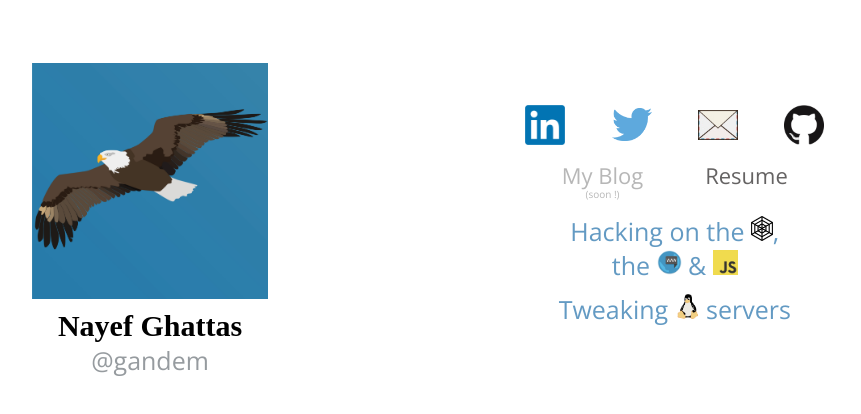
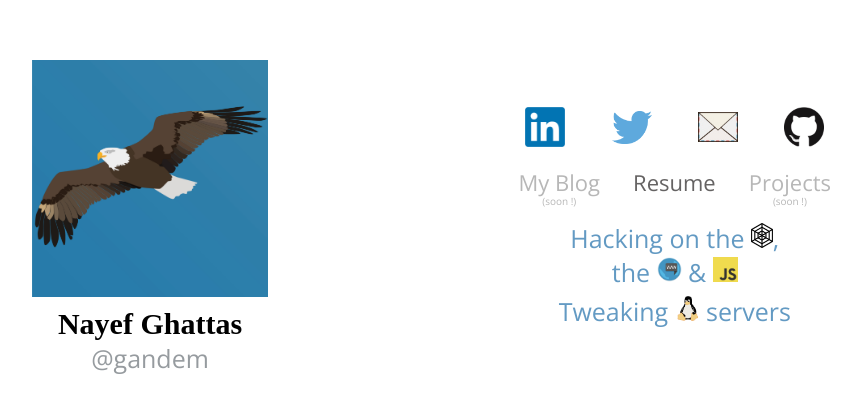
Before and after one commit to Gandem/personal-website, a website: page index.html in a window 1280 px wide. Shown: the part 180-594 px from the top of the page, without its empty margins (202-1063 px from the left). Drawn offline with nearby package versions, Linux system fonts and the light colour scheme; a web font is replaced by a local one.

Commit message:
feat: add projects

```diff
--- a/index.css
+++ b/index.css
@@ -46,6 +46,7 @@ h1, h2, h3, h4, p {
     font-weight: 400;
     font-size: 25px;
     color: #969B9F;
+    margin-bottom: 5px;
 }
 
 .student {
@@ -65,7 +66,7 @@ h1, h2, h3, h4, p {
     flex: 1 1 auto;
     font-family: "Open Sans", serif;
     text-align: center;
-    margin-bottom: 10px;
+    margin-bottom: 5px;
     color: #639AC3;
     font-size: 25px;
 }
@@ -79,6 +80,7 @@ h1, h2, h3, h4, p {
 }
 
 .links {
+    flex-wrap: wrap;
     flex: 1 0 auto;
     align-items: baseline;
     font-family: "Open Sans", serif;
@@ -86,10 +88,11 @@ h1, h2, h3, h4, p {
     display: flex;
     justify-content: space-around;
     width: 60%;
-    /* margin-bottom: 10px; */
+    margin-bottom: 10px;
 }
 
 .links a {
+    margin: 5px 5px;
     color: #656363;
     text-decoration: none;
     display: block;
@@ -141,20 +144,11 @@ h1, h2, h3, h4, p {
     font-size: 10px;
 }
 
-.blog {
+.gris {
     color: #b7b7b7 !important;
     text-align: center;
     line-height: 9px;
     pointer-events: none;
-}
-
-.links-wrapper {
-    justify-content: center;
-    flex: 1 0 auto;
-    display: flex;
-    width: 60%;
-    margin-bottom: 15px;
-    align-items: center;
 }
 
 .personal-info {
@@ -174,7 +168,7 @@ h1, h2, h3, h4, p {
     width: 100%;
 }
 
-@media screen and (min-width: 768px) {
+@media screen and (min-width: 578px) {
     .container {
         flex-direction: row;
     }
@@ -245,9 +239,10 @@ h1, h2, h3, h4, p {
         margin-bottom: 10px;
     }
 
-    .links-wrapper {
-        width: 70%;
+    .links {
+       width: 70%;
     }
+
 }
 
 @media screen and (min-width: 1024px) {
@@ -277,8 +272,4 @@ h1, h2, h3, h4, p {
         margin-bottom: 15px;
     }
 
-    .links-wrapper {
-        width: 50%;
-    }
-
 }
--- a/index.html
+++ b/index.html
@@ -6,17 +6,17 @@
     <link rel="stylesheet" type="text/css" href="index.css">
     <meta name="viewport" content="width=device-width, initial-scale=1">
     <link href="https://fonts.googleapis.com/css?family=Droid+Sans:400,700|Open+Sans:300,400,700" rel="stylesheet">
-    <link rel="icon" type="image/png" href="assets/favicon-196x196.png" sizes="196x196" />
-    <link rel="icon" type="image/png" href="assets/favicon-96x96.png" sizes="96x96" />
-    <link rel="icon" type="image/png" href="assets/favicon-32x32.png" sizes="32x32" />
-    <link rel="icon" type="image/png" href="assets/favicon-16x16.png" sizes="16x16" />
-    <link rel="icon" type="image/png" href="assets/favicon-128.png" sizes="128x128" />
+    <link rel="icon" type="image/png" href="assets/favicon-196x196.png" />
+    <link rel="icon" type="image/png" href="assets/favicon-96x96.png" />
+    <link rel="icon" type="image/png" href="assets/favicon-32x32.png" />
+    <link rel="icon" type="image/png" href="assets/favicon-16x16.png" />
+    <link rel="icon" type="image/png" href="assets/favicon-128.png" />
 </head>
 <body>
 <div class="wrapper">
     <div class="container">
         <section class="personal-info">
-            <img class="logo" src="assets/eagle.jpg" />
+            <img alt="Eagle image" class="logo" src="assets/eagle.jpg" />
             <h1 class="name">Nayef Ghattas</h1>
             <h2 class="pseudo">@gandem</h2>
         </section>
@@ -27,13 +27,12 @@
             <a href="mailto:nayef.ghattas@gmail.com" class="mail"></a>
             <a href="https://github.com/gandem" class="github"></a>
         </div>
-        <div class="links-wrapper">
-            <div class="links">
-                <a class="blog" >My Blog<span class="soon"><br />(soon !)</span></a>
+        <div class="links">
+                <a class="gris" >My Blog<span class="soon"><br />(soon !)</span></a>
                 <a href="assets/NayefGhattas_Resume.pdf">Resume</a>
-            </div>
+                <a class="gris" href="projects.html">Projects<span class="soon"><br />(soon !)</span></a>
         </div>
-        <p class="text">Hacking on the <img alt="web" src="assets/toile.png">,<br /> the <img alt="browser" src="assets/browser.png"> & <img alt="JavaScript" src="assets/js.jpg"/> </p>
+        <p class="text">Hacking on the <img alt="web" src="assets/toile.png">,<br /> the <img alt="browser" src="assets/browser.png"> &amp; <img alt="JavaScript" src="assets/js.jpg"/> </p>
         <p class="text">Tweaking <img alt="linux" src="assets/linux.png"/> servers</p>
         </section>
     </div>
```
